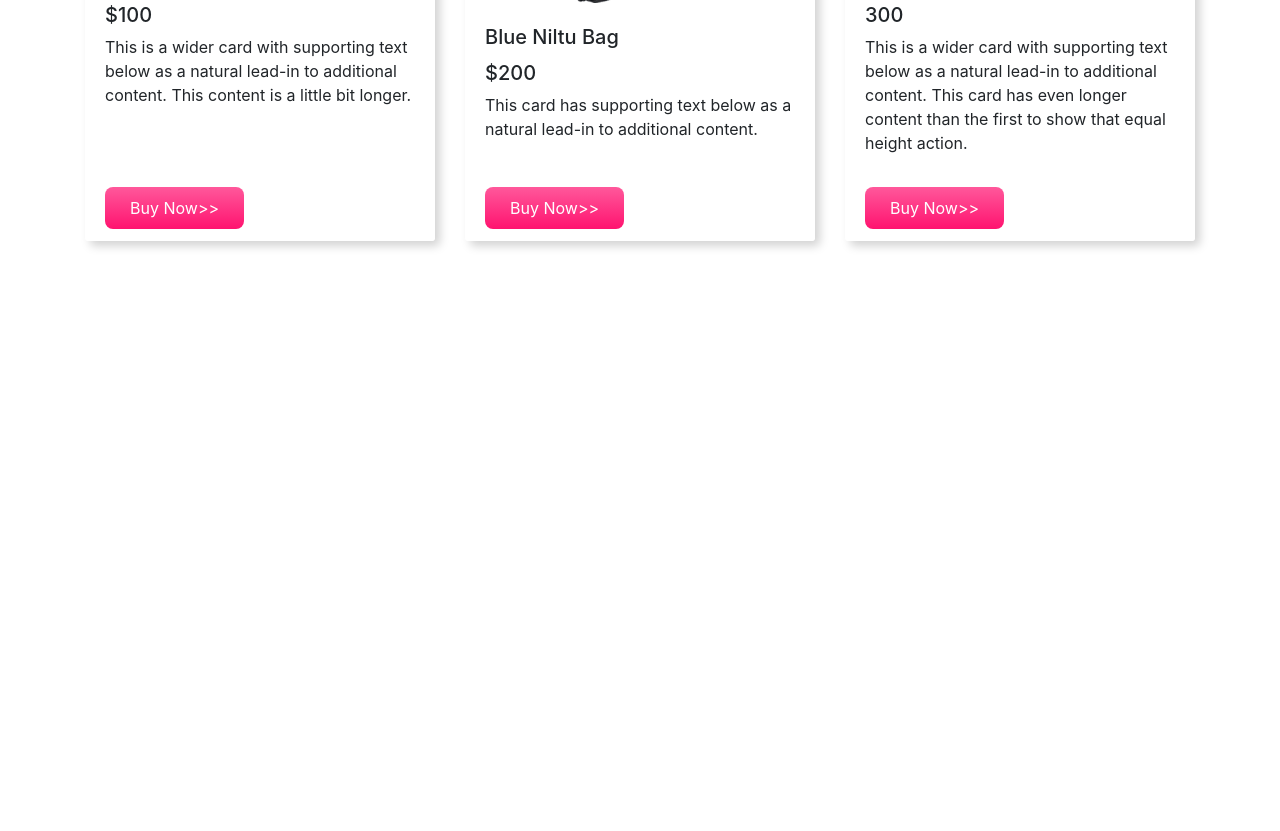
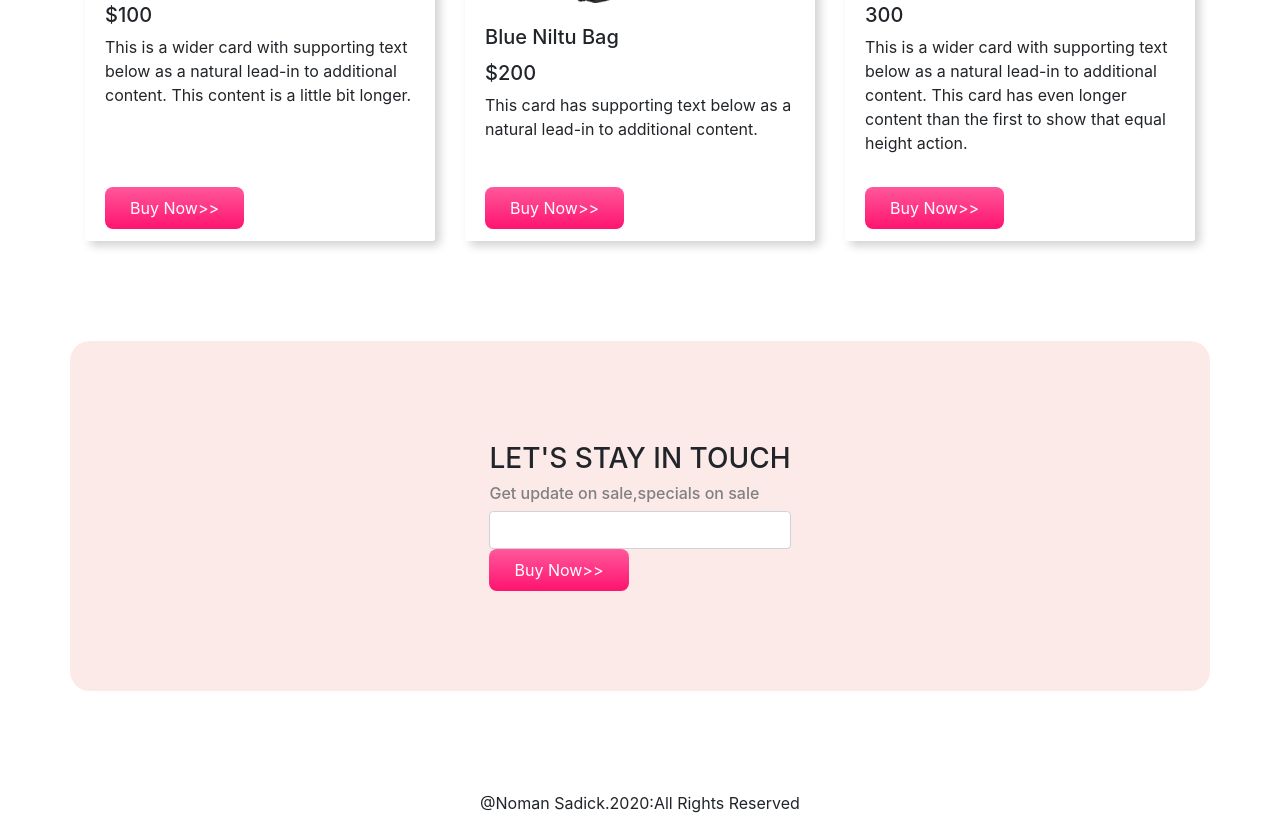
Before and after one commit to NomanSadick/panda-commerce, a plain HTML site: page index.html in a window 1280 px wide. Shown: the part 1903-2734 px from the top of the page. Before the commit the page ends 2244 px from the top, so only its background shows below. Drawn offline with nearby package versions, Linux system fonts and the light colour scheme.

Commit message:
panda commerce complete

```diff
--- a/index.html
+++ b/index.html
@@ -176,6 +176,18 @@
         </div>
       </div>
 </div>
+<div class="container orange-background d-flex justify-content-center align-items-center" id="contract">
+ <div>
+  <h3>LET'S STAY IN TOUCH</h3>
+  <h6>Get update on sale,specials on sale</h6>
+  <input class="form-control" type="text">
+  <button class="buy-now-button">Buy Now>></button>
+ </div>
+</div>
+
+<footer>
+  <p>@Noman Sadick.2020:All Rights Reserved</p>
+</footer>
     <script src="https://code.jquery.com/jquery-3.4.1.slim.min.js" integrity="sha384-J6qa4849blE2+poT4WnyKhv5vZF5SrPo0iEjwBvKU7imGFAV0wwj1yYfoRSJoZ+n" crossorigin="anonymous"></script>
     <script src="https://cdn.jsdelivr.net/npm/popper.js@1.16.0/dist/umd/popper.min.js" integrity="sha384-Q6E9RHvbIyZFJoft+2mJbHaEWldlvI9IOYy5n3zV9zzTtmI3UksdQRVvoxMfooAo" crossorigin="anonymous"></script>
     <script src="https://stackpath.bootstrapcdn.com/bootstrap/4.4.1/js/bootstrap.min.js" integrity="sha384-wfSDF2E50Y2D1uUdj0O3uMBJnjuUD4Ih7YwaYd1iqfktj0Uod8GCExl3Og8ifwB6" crossorigin="anonymous"></script>
--- a/style.css
+++ b/style.css
@@ -46,3 +46,12 @@
     border-top:none;
     background-color: #fff;
 }
+#contract{
+    height: 350px;
+}
+#contract h6{
+    color: gray;
+}
+footer{
+    text-align: center;
+}
```
